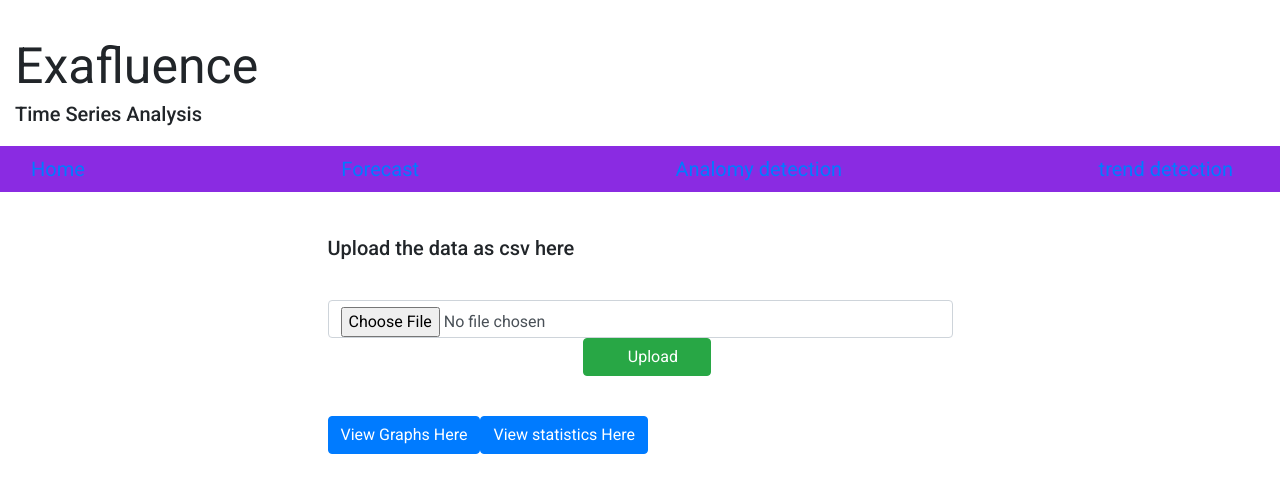
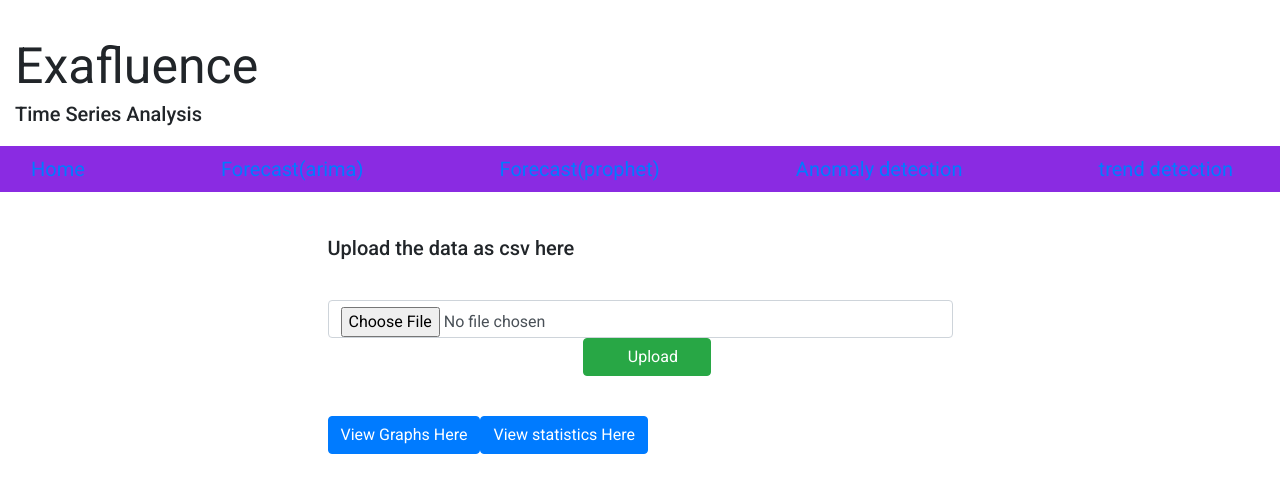
Before and after one commit to arunkumar629/tsa-ui, an Angular app: page / in a window 1280 px wide. Shown: the top 492 px of the page. Built offline with nearby package versions, Linux system fonts and the light colour scheme.

Commit message:
prophet_graph

```diff
--- a/src/app/app-routing.module.ts
+++ b/src/app/app-routing.module.ts
@@ -1,5 +1,6 @@
 import { NgModule } from '@angular/core';
 import { Routes, RouterModule } from '@angular/router';
+import {ProphetComponent} from './prophet/prophet.component';
 import {HomeComponent} from './home/home.component';
 import {ForecastComponent} from './forecast/forecast.component';
 import {AnalomyComponent} from './analomy/analomy.component';
@@ -12,7 +13,8 @@
   { path: 'chart',component: ChartComponent},
   { path: 'analomy',component: AnalomyComponent},
   { path: 'statistics',component: StatisticsComponent},
-  { path: 'trend',component: TrendComponent}
+  { path: 'trend',component: TrendComponent},
+  { path: 'prophet',component: ProphetComponent}
 ];
 
 @NgModule({
--- a/src/app/app.component.html
+++ b/src/app/app.component.html
@@ -6,8 +6,9 @@
 <nav class="navbar navbar-default" style="background-color: blueviolet;">
     <div class="container-fluid">
         <a class="navbar-brand" href="/">Home</a>
-        <a class="navbar-brand" href="/forecast">Forecast</a>
-        <a class="navbar-brand" href="/analomy">Analomy detection</a>
+        <a class="navbar-brand" href="/forecast">Forecast(arima)</a>
+        <a class="navbar-brand" href="/prophet">Forecast(prophet)</a>
+        <a class="navbar-brand" href="/analomy">Anomaly detection</a>
         <a class="navbar-brand" href="/trend">trend detection</a>
     </div>
 </nav>
--- a/src/app/app.module.ts
+++ b/src/app/app.module.ts
@@ -11,6 +11,7 @@
 import { TrendComponent } from './trend/trend.component';
 import { ChartComponent } from './chart/chart.component';
 import { StatisticsComponent } from './statistics/statistics.component';
+import { ProphetComponent } from './prophet/prophet.component';
 
 @NgModule({
   declarations: [
@@ -20,7 +21,8 @@
     AnalomyComponent,
     TrendComponent,
     ChartComponent,
-    StatisticsComponent
+    StatisticsComponent,
+    ProphetComponent
   ],
   imports: [
     BrowserModule,
--- /dev/null
+++ b/src/app/prophet/prophet.component.html
@@ -0,0 +1 @@
+<img src="{{this.filename}}" alt="prophet">
--- /dev/null
+++ b/src/app/prophet/prophet.component.ts
@@ -0,0 +1,27 @@
+import { Component, OnInit } from '@angular/core';
+import { HttpClient } from '@angular/common/http';
+
+@Component({
+  selector: 'app-prophet',
+  templateUrl: './prophet.component.html',
+  styleUrls: ['./prophet.component.css']
+})
+export class ProphetComponent implements OnInit {
+filename:any;
+baseUrl:string='http://localhost:5000/static/';
+img:string="_prophetPredict.jpg";
+  constructor(private http:HttpClient) { }
+
+  ngOnInit(): void {
+this.filename=localStorage.getItem('file');
+let name=this.filename;
+this.filename=this.filename.slice(0,-4)
+this.baseUrl=this.baseUrl.concat(this.filename.toString());
+this.filename=this.baseUrl.concat(this.img.toString());
+
+    this.http.get('//localhost:5000/prophet/'+name).subscribe((data: any)=>{
+
+    });
+  }
+
+}
```
Also changed, not shown: src/app/prophet/prophet.component.css (added), 1 other file (tests, documents, lock files or other folders).
